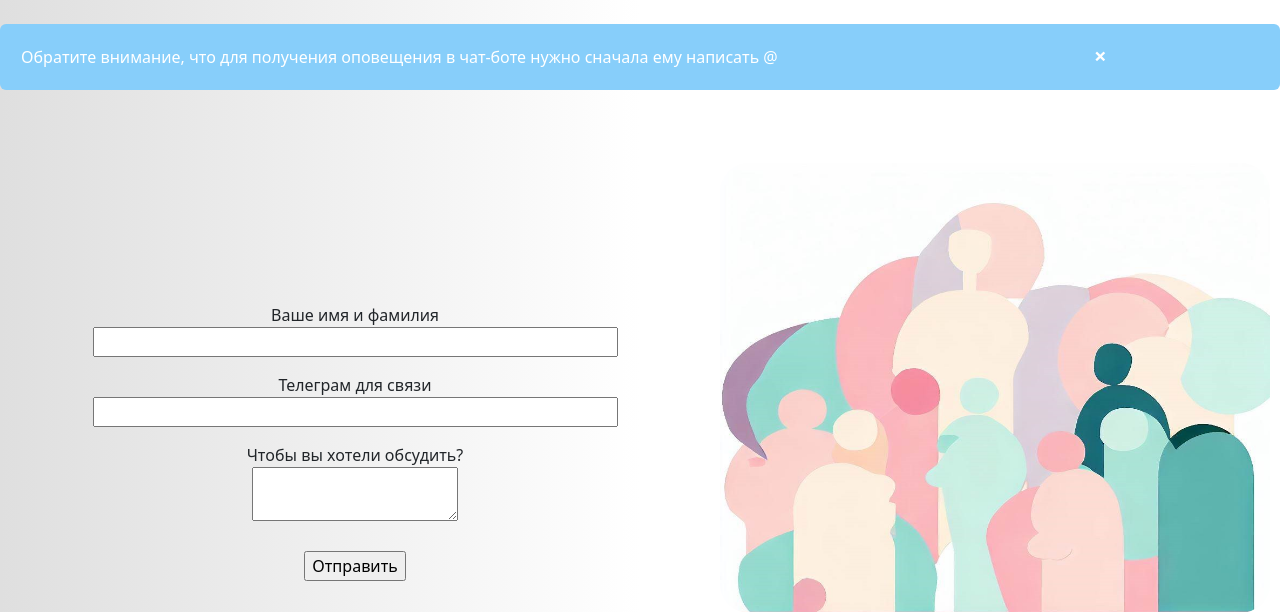
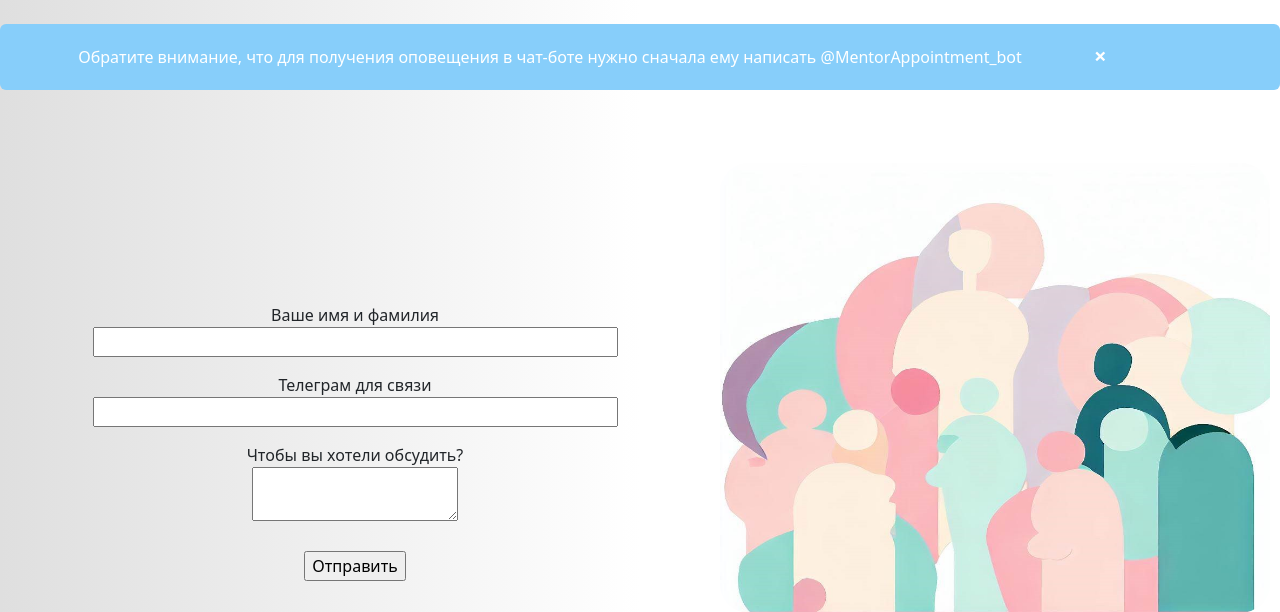
Before and after one commit to theycallmemax/DNSmentor, a Flask app: page /menti_request in a window 1280 px wide. Shown: the part 85-697 px from the top of the page. Run offline with Flask 3, Linux system fonts and the light colour scheme.

Commit message:
жирная хуйня

```diff
--- a/main.py
+++ b/main.py
@@ -7,7 +7,6 @@ import os
 
 
 app = Flask(__name__)
-
 
 app.config["SECRET_KEY"] = os.urandom(24)
 
--- a/templates/main.html
+++ b/templates/main.html
@@ -310,7 +310,7 @@ h5 {
       <div class="col-md-5">
         <img class="bd-placeholder-img bd-placeholder-img-lg featurette-image img-fluid mx-auto"  src="/static/img/people.jpg">
     </div>
-	<div class="perf_1" id="scroll">
+	<div class="perf_1" >
 	  <form class="search" action="/" method="POST" >
     <input class="search1" type="search" name="query" placeholder="Найди своего ментора...">
   <input class="button" type="submit" value="Найти" size="25px" href="#scroll1">
@@ -321,6 +321,7 @@ h5 {
 <div class="orange" id="scroll">
     <div  class="grid-spec">
       <div class="grid-spec1">
+
       {% for el in block1 %}
         <form action="/" method="POST">
 
--- a/templates/menti_request.html
+++ b/templates/menti_request.html
@@ -22,6 +22,8 @@ text-align : center;
     background-color: lightskyblue;
     color: white;
     margin-bottom: 15px;
+    text-align : center;
+
 }
 
 /* The close button */
@@ -51,7 +53,7 @@ text-align : center;
 
     <div class="alert">
           <span class="closebtn" onclick="this.parentElement.style.display='none';">&times;</span>
-          Обратите внимание, что для получения оповещения в чат-боте нужно сначала ему написать @
+          Обратите внимание, что для получения оповещения в чат-боте нужно сначала ему написать @MentorAppointment_bot
      </div><br><br>
         <img src="/static/img/Team.jpeg" class="img0">
       <form action="/menti_request" method="post">
--- a/templates/mentor_anketa.html
+++ b/templates/mentor_anketa.html
@@ -299,7 +299,7 @@ h5 {
    </h1><br><br>
      <div class="alert">
           <span class="closebtn" onclick="this.parentElement.style.display='none';">&times;</span>
-          Обратите внимание, что для получения оповещения в чат-боте нужно сначала ему написать @
+          Обратите внимание, что для получения оповещения в чат-боте нужно сначала ему написать @MentorAppointment_bot
      </div><br><br>
      <div>
      <img class="img1 img" src="/static/img/dns_anketa.png">
```
